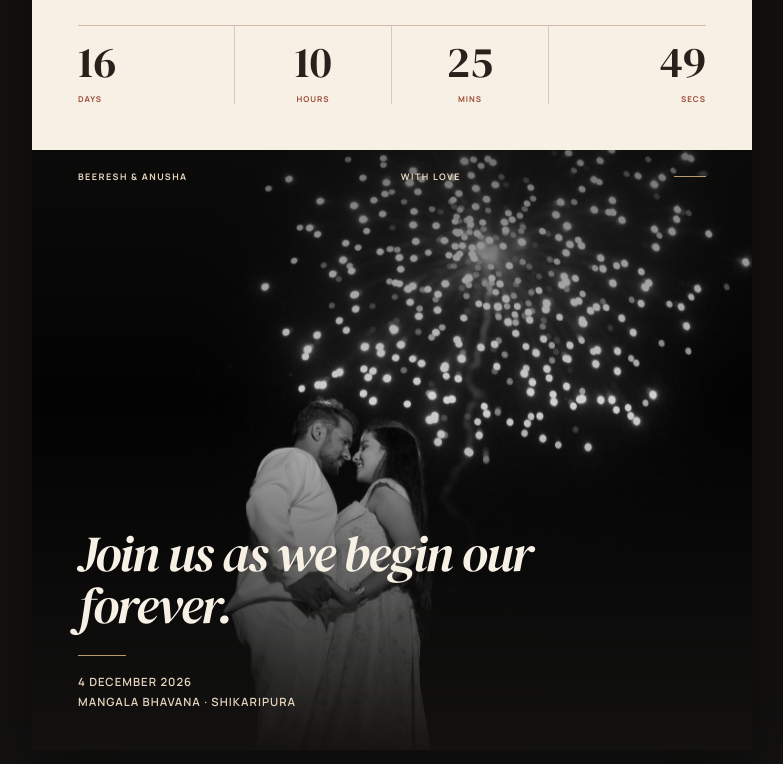
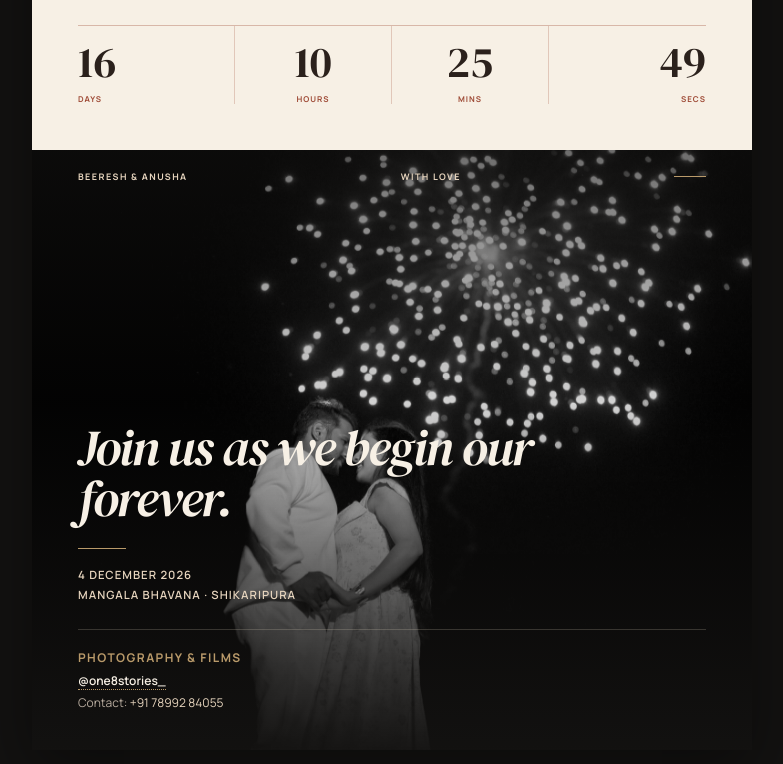
Before and after one commit to Poornachandra-creater/wedding, a plain HTML site: page index.html in a window 1280 px wide. Shown: the part 5701-6465 px from the top of the page, without its empty margins (248-1031 px from the left). Drawn offline with Linux system fonts and the light colour scheme.

Commit message:
Add One8Stories photography credit and contact number to footer
Co-Authored-By: Claude Code <noreply@anthropic.com>

```diff
--- a/index.html
+++ b/index.html
@@ -401,6 +401,11 @@
         <p class="closing-quote">Join us as we begin our forever.</p>
         <div class="footer-rule"></div>
         <p class="footer-meta">4 December 2026<br>Mangala Bhavana · ShikariPura</p>
+        <div style="margin-top: 24px; padding-top: 18px; border-top: 1px solid rgba(231, 213, 190, 0.2); font-size: 0.75rem; color: var(--sand); line-height: 1.6;">
+          <span style="display: block; color: var(--champagne); font-weight: 700; letter-spacing: 0.12em; text-transform: uppercase; margin-bottom: 4px;">Photography &amp; Films</span>
+          <a href="https://www.instagram.com/one8stories_?psln=cWJlYWFtMTZ5eHZj" target="_blank" rel="noopener noreferrer" style="color: var(--ivory); font-weight: 600; text-decoration: none; border-bottom: 1px dotted var(--champagne);">@one8stories_</a>
+          <span style="display: block; margin-top: 2px; color: var(--muted);">Contact: <a href="tel:+917899284055" style="color: var(--sand); text-decoration: none;">+91 78992 84055</a></span>
+        </div>
       </div>
     </section>
   </main>
```
